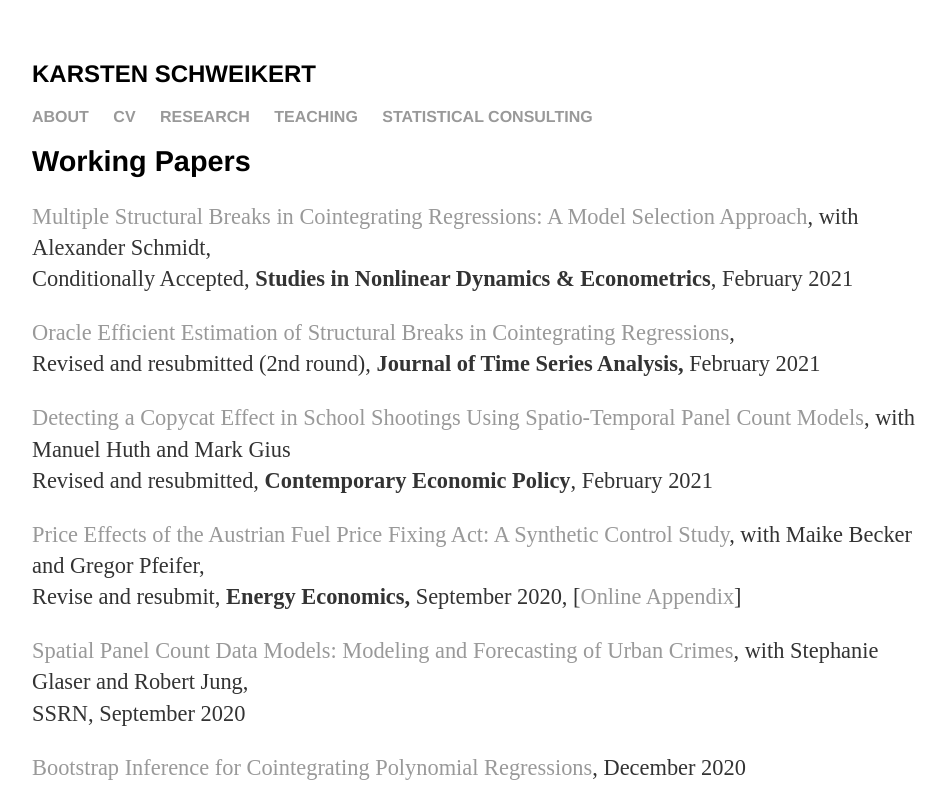
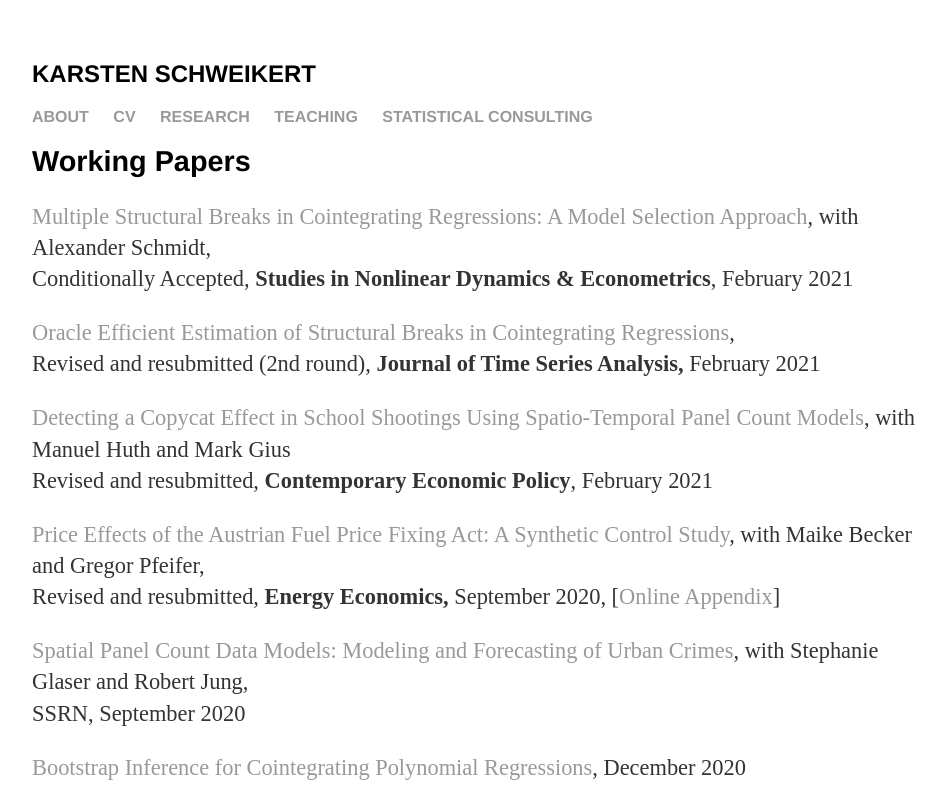
Before and after one commit to karstenschweikert/karstenschweikert.github.io, a plain HTML site: page research.html in a window 1280 px wide. Shown: the top 800 px of the page, without its empty margins (160-1105 px from the left). Drawn offline with Linux system fonts and the light colour scheme.

Commit message:
Update research.html

```diff
--- a/research.html
+++ b/research.html
@@ -24,7 +24,7 @@
 <p> <a href="https://papers.ssrn.com/sol3/papers.cfm?abstract_id=3489870">Multiple Structural Breaks in Cointegrating Regressions: A Model Selection Approach</a>, with Alexander Schmidt,<br> Conditionally Accepted, <b> Studies in Nonlinear Dynamics & Econometrics</b>, February 2021 </p>
 <p> <a href="https://arxiv.org/abs/2001.07949">Oracle Efficient Estimation of Structural Breaks in Cointegrating Regressions</a>, <br> Revised and resubmitted (2nd round), <b> Journal of Time Series Analysis, </b> February 2021 </p>
 <p> <a href="https://papers.ssrn.com/sol3/papers.cfm?abstract_id=3587365">Detecting a Copycat Effect in School Shootings Using Spatio-Temporal Panel Count Models</a>, with Manuel Huth and Mark Gius <br> Revised and resubmitted, <b> Contemporary Economic Policy</b>, February 2021 </p>
-<p> <a href="https://www.cesifo.org/en/publikationen/2021/working-paper/price-effects-austrian-fuel-price-fixing-act-synthetic-control">Price Effects of the Austrian Fuel Price Fixing Act: A Synthetic Control Study</a>, with Maike Becker and Gregor Pfeifer, <br> Revise and resubmit, <b> Energy Economics, </b> September 2020, [<a href="https://karstenschweikert.github.io/scm_fuel_supp_material_20201223.pdf">Online Appendix</a>] </p>
+<p> <a href="https://www.cesifo.org/en/publikationen/2021/working-paper/price-effects-austrian-fuel-price-fixing-act-synthetic-control">Price Effects of the Austrian Fuel Price Fixing Act: A Synthetic Control Study</a>, with Maike Becker and Gregor Pfeifer, <br> Revised and resubmitted, <b> Energy Economics, </b> September 2020, [<a href="https://karstenschweikert.github.io/scm_fuel_supp_material_20201223.pdf">Online Appendix</a>] </p>
 <p> <a href="https://papers.ssrn.com/sol3/papers.cfm?abstract_id=3701642">Spatial Panel Count Data Models: Modeling and Forecasting of Urban Crimes</a>, with Stephanie Glaser and Robert Jung, <br> SSRN, September 2020 </p>
 <p> <a href="">Bootstrap Inference for Cointegrating Polynomial Regressions</a>, December 2020 </p>
 <br>
```
